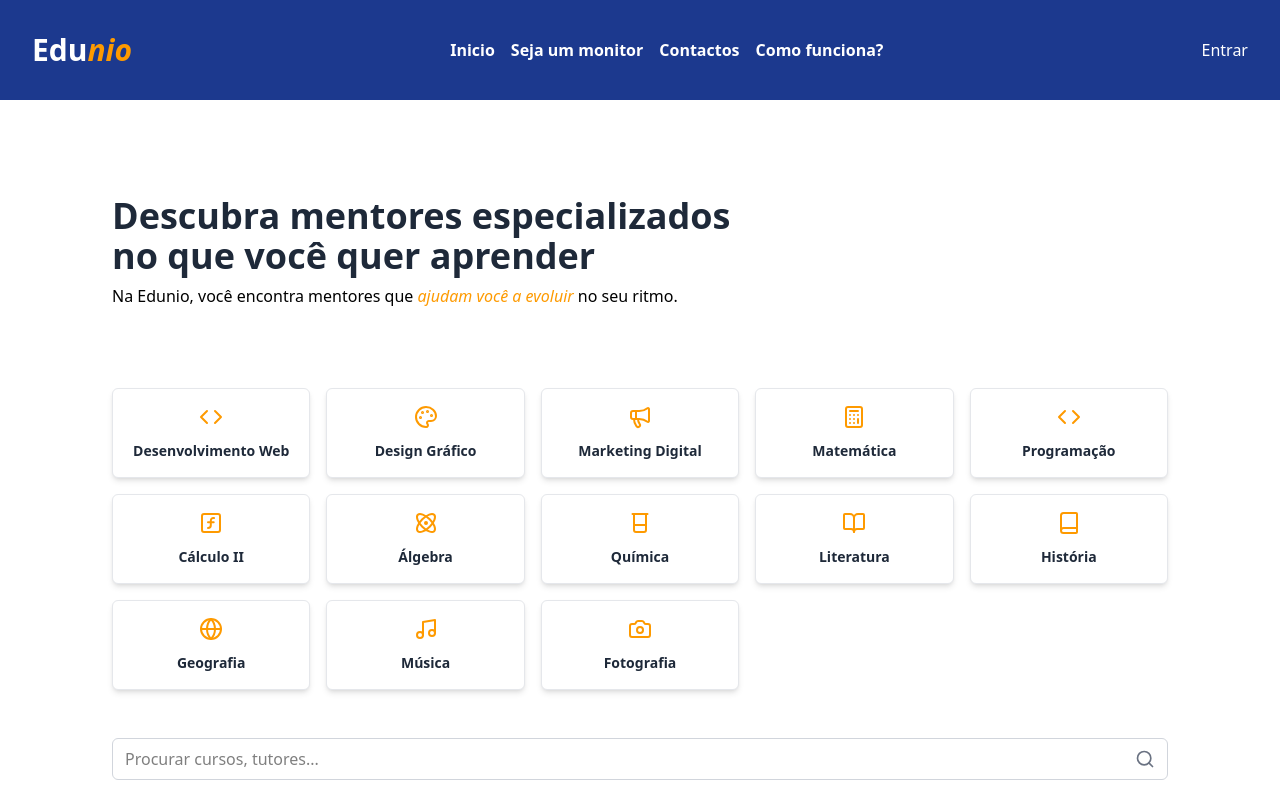
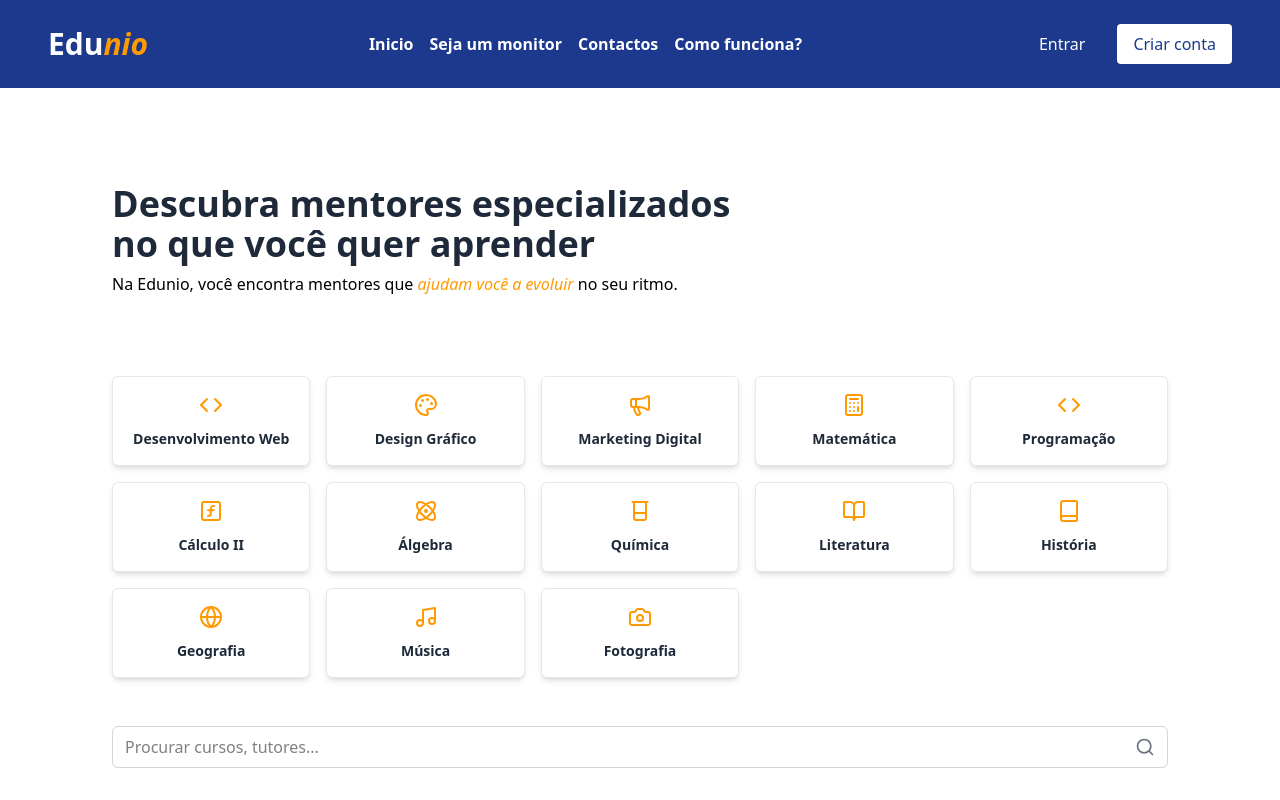
Before and after one commit to loidrodrigues/Edunio, a Next.js app in the folder edunio/: page / in a window 1280 px wide. Shown: the top 800 px of the page. Built offline with nearby package versions, Linux system fonts and the light colour scheme.

Commit message:
feat: login + criar conta buttom

```diff
--- a/edunio/app/components/Nav.tsx
+++ b/edunio/app/components/Nav.tsx
@@ -3,7 +3,7 @@ import Link from "next/link";
 export default function Nav() {
   return (
     <nav className="bg-blue-900 text-white">
-      <div className="flex justify-between items-center p-8">
+      <div className="flex justify-between items-center p-6 px-12">
         <div>
           <h1 className="text-3xl font-extrabold">
             Edu
@@ -35,7 +35,14 @@ export default function Nav() {
             </Link>
           </li>
         </ul>
-        <button>Entrar</button>
+        <div className="space-x-4">
+          <button className=" text-white px-4 py-2 rounded cursor-pointer hover:text-amber-500 transition-all duration-300 ">
+            Entrar
+          </button>
+          <button className=" bg-white text-blue-900 hover:text-amber-500 px-4 py-2 rounded cursor-pointer transition-all duration-300 ">
+            Criar conta
+          </button>
+        </div>
       </div>
     </nav>
   );
--- a/edunio/app/page.tsx
+++ b/edunio/app/page.tsx
@@ -3,6 +3,7 @@
 import Image from "next/image";
 import { useState, useEffect } from "react";
 import CategoryCard from "./components/CategoryCard";
+
 import {
   Code,
   Palette,
@@ -201,6 +202,7 @@ export default function Home() {
 
   return (
     <div className="flex flex-col  justify-between px-28 py-24  ">
+      <div>
         <div className="flex flex-col  gap-2 mb-8">
           <h1
             className="text-4xl w-3/5 font-extrabold text-gray-800 transition-opacity duration-500"
@@ -215,6 +217,7 @@ export default function Home() {
             </span>{" "}
             no seu ritmo.
           </p>
+        </div>
       </div>
       {
         /* Categories Section */
```
Lines whose indentation alone changed are shown as unchanged.
